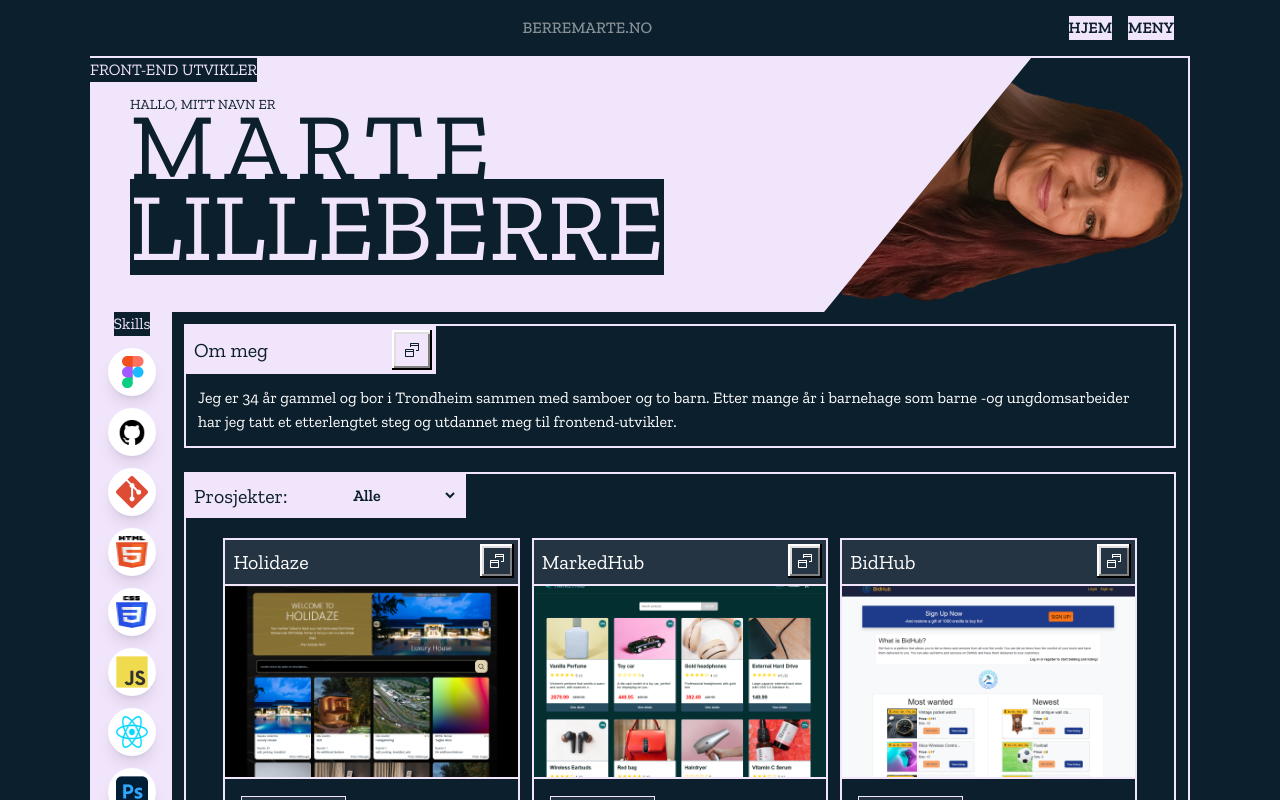
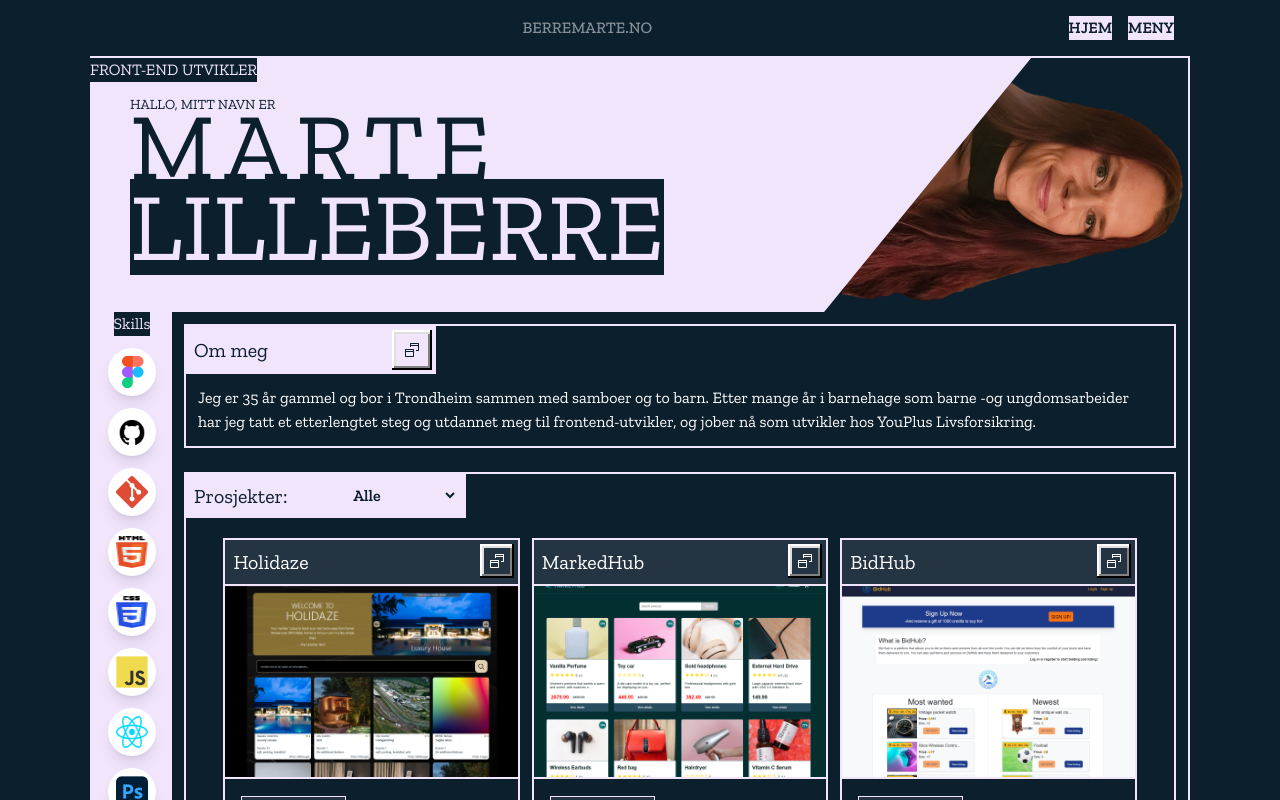
Before and after one commit to Berrinj/Portfolio2, a React (Vite) app: page / in a window 1280 px wide. Shown: the top 800 px of the page. Built offline with nearby package versions, Linux system fonts and the light colour scheme.

Commit message:
updated about me section

```diff
--- a/src/Pages/Home/index.jsx
+++ b/src/Pages/Home/index.jsx
@@ -65,10 +65,11 @@
               className="sm:hidden w-32 h-auto max-h-[170px] object-contain border-2 border-selago me-2"
             />
             <p className="text-white pe-2">
-              Jeg er 34 år gammel og bor i Trondheim sammen med samboer og to
+              Jeg er 35 år gammel og bor i Trondheim sammen med samboer og to
               barn. Etter mange år i barnehage som barne -og ungdomsarbeider har
               jeg tatt et etterlengtet steg og utdannet meg til
-              frontend-utvikler.
+              frontend-utvikler, og jober nå som utvikler hos YouPlus
+              Livsforsikring.
             </p>
           </div>
           {isAboutOpen && (
@@ -97,10 +98,6 @@
                   resultater av arbeidet mitt og er grundig i jobben jeg gjør.
                   Jeg har fokus på hele bildet, og ønsker å produsere et
                   gjennomført produkt.
-                </p>
-
-                <p>
-                  Tørr dere å satse på meg lover jeg at dere ikke vil angre!
                 </p>
               </div>
               <div className="contact-icons flex gap-3 py-6 justify-center">
```
